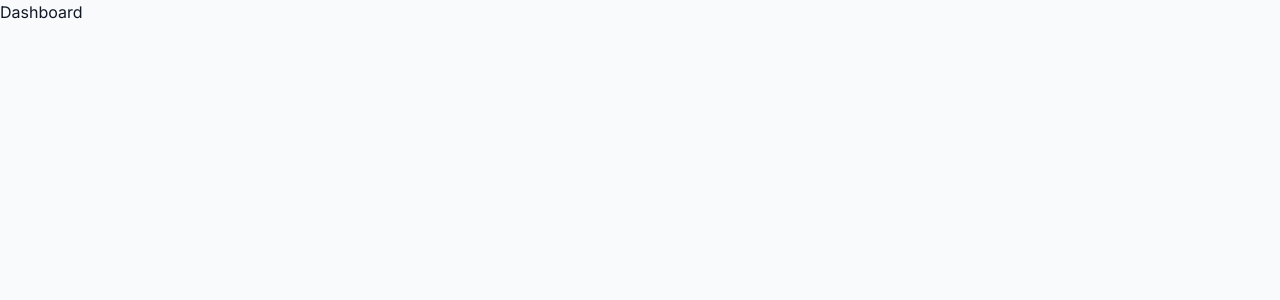
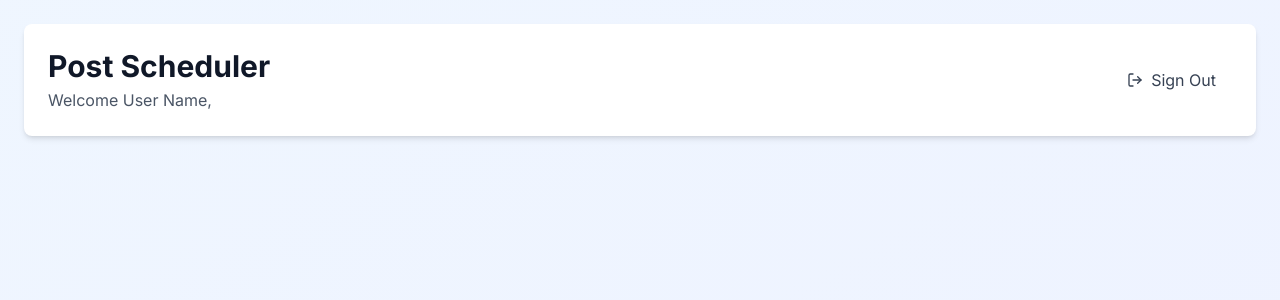
Before and after one commit to ShriramNarkhede/Mini-Post-Scheduler-Weekly-Content-Calendar, a Next.js app: page /dashboard in a window 1280 px wide. Shown: the top 300 px of the page. Built offline with nearby package versions, Linux system fonts and the light colour scheme.

Commit message:
desigining  dashboard

```diff
--- a/src/app/dashboard/page.tsx
+++ b/src/app/dashboard/page.tsx
@@ -1,3 +1,28 @@
+import { LogOut } from 'lucide-react';
+
 export default function DashboardPage() {
-    return <div>Dashboard</div>;
+    return (
+        <div className="min-h-screen bg-gradient-to-br from-blue-50 to-indigo-50">
+
+            <div className="max-w-7xl mx-auto p-6">
+                {/* Header */}
+                <div className="bg-white rounded-lg shadow-md p-6 mb-6">
+                    <div className="flex items-center justify-between">
+                        <div>
+                            <h1 className="text-3xl font-bold text-gray-900">Post Scheduler</h1>
+                            <p className="text-gray-600 mt-1">
+                                Welcome User Name,
+                            </p>
+                        </div>
+                        <button
+                            className="flex items-center gap-2 px-4 py-2 text-gray-700 hover:bg-gray-100 rounded-lg transition-colors"
+                        >
+                            <LogOut className="w-4 h-4" />
+                            Sign Out
+                        </button>
+                    </div>
+                </div>
+            </div>
+        </div>
+    );
 }
```
